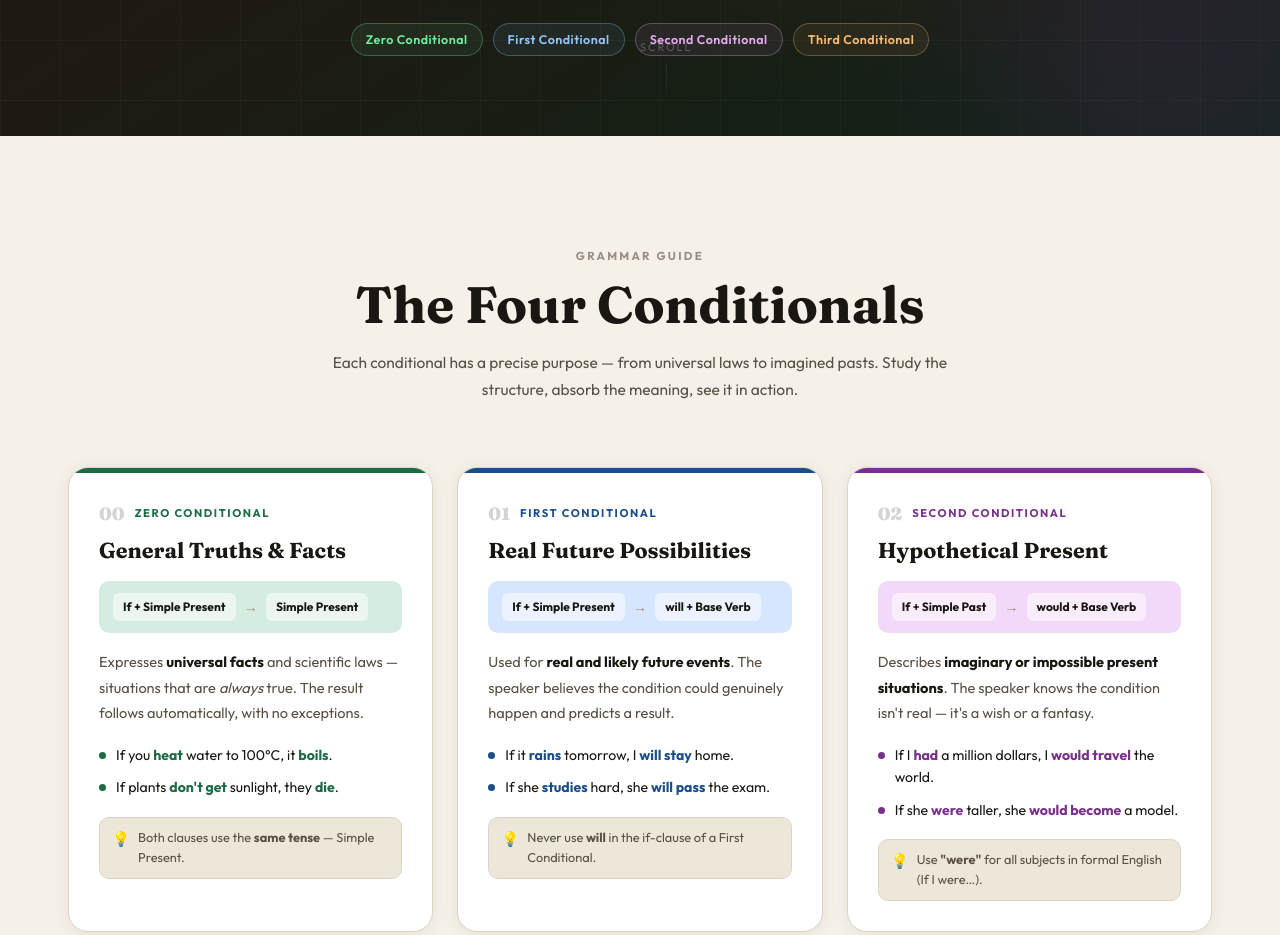
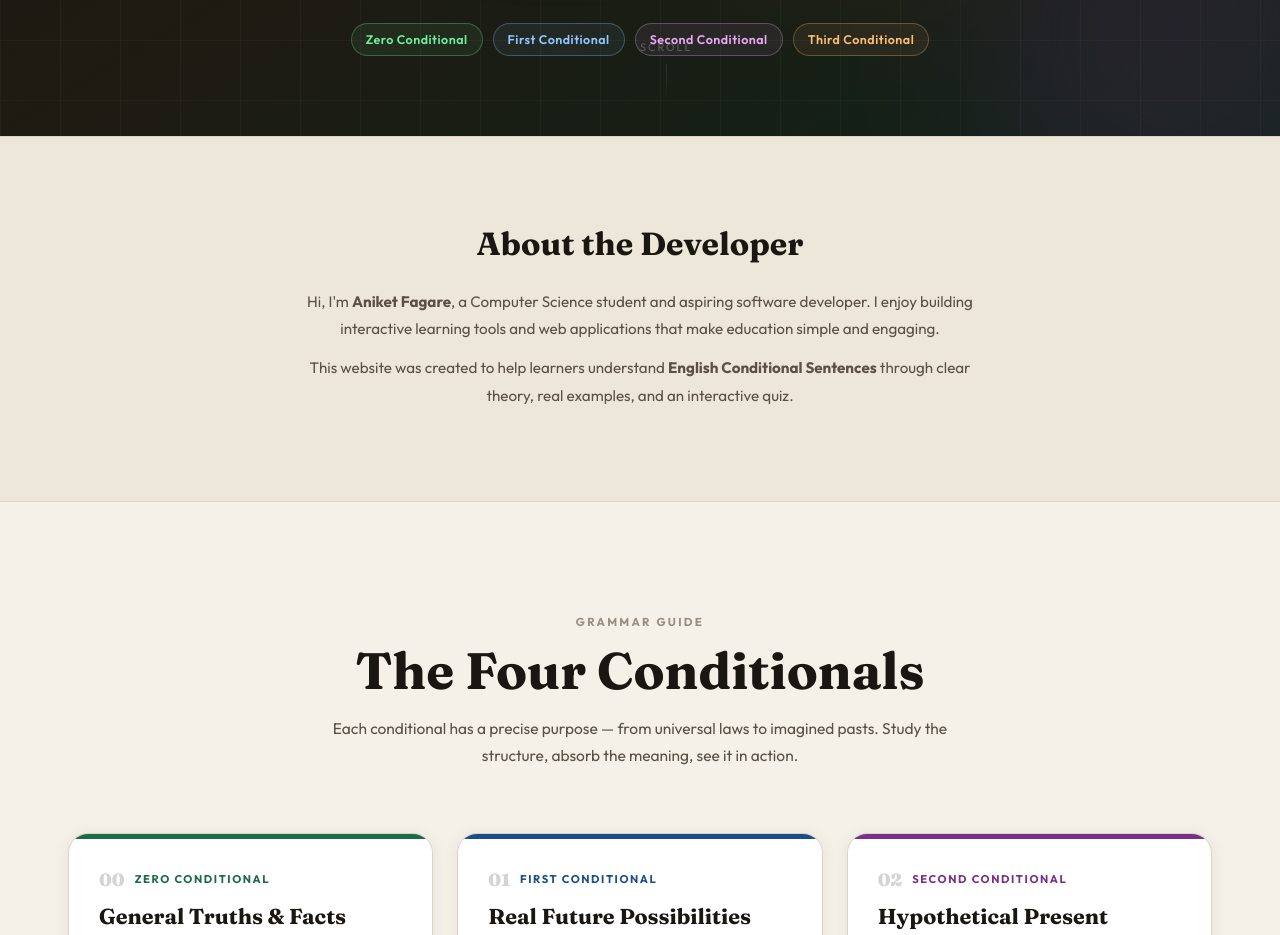
Before and after one commit to aniketfagare11-lang/EnglishgDemo1-Website, a plain HTML site: page index.html in a window 1280 px wide. Shown: the part 680-1615 px from the top of the page. Drawn offline with Linux system fonts and the light colour scheme.

Commit message:
add Intro

```diff
--- a/index.html
+++ b/index.html
@@ -73,6 +73,25 @@
         <div class="hero-scroll-hint" aria-hidden="true">
             <span>scroll</span>
             <div class="scroll-line"></div>
+        </div>
+    </section>
+
+    <!-- ██████████ INTRO / ABOUT DEVELOPER ██████████ -->
+    <section class="intro-dev">
+        <div class="container">
+            <div class="intro-dev-inner">
+                <h2>About the Developer</h2>
+                <p>
+                    Hi, I'm <strong>Aniket Fagare</strong>, a Computer Science student and
+                    aspiring software developer. I enjoy building interactive learning
+                    tools and web applications that make education simple and engaging.
+                </p>
+                <p>
+                    This website was created to help learners understand
+                    <strong>English Conditional Sentences</strong> through clear theory,
+                    real examples, and an interactive quiz.
+                </p>
+            </div>
         </div>
     </section>
 
@@ -388,6 +407,7 @@
             <div class="footer-inner">
                 <div class="footer-logo"><span class="logo-if">if</span><span class="logo-dot">.</span></div>
                 <p class="footer-text">English Conditional Sentences · Grammar Mastery Series</p>
+                <p class="footer-dev">Developed by <strong>Aniket Fagare</strong></p>
             </div>
         </div>
     </footer>
--- a/style.css
+++ b/style.css
@@ -1378,6 +1378,44 @@ body {
 }
 
 /* ═══════════════════════════════════════════════
+   DEVELOPER INTRO SECTION
+═══════════════════════════════════════════════ */
+
+.intro-dev {
+    padding: 80px 0;
+    background: var(--bg2);
+    border-top: 1px solid var(--border);
+    border-bottom: 1px solid var(--border);
+}
+
+.intro-dev-inner {
+    max-width: 700px;
+    margin: auto;
+    text-align: center;
+}
+
+.intro-dev h2 {
+    font-family: var(--ff-display);
+    font-size: 2rem;
+    margin-bottom: 16px;
+    color: var(--text);
+}
+
+.intro-dev p {
+    font-size: .95rem;
+    color: var(--text2);
+    line-height: 1.8;
+    margin-bottom: 12px;
+}
+
+
+/* developer credit */
+.footer-dev {
+    font-size: .8rem;
+    color: var(--text3);
+}
+
+/* ═══════════════════════════════════════════════
    ANIMATIONS
 ═══════════════════════════════════════════════ */
 @keyframes fadeUp {
```
